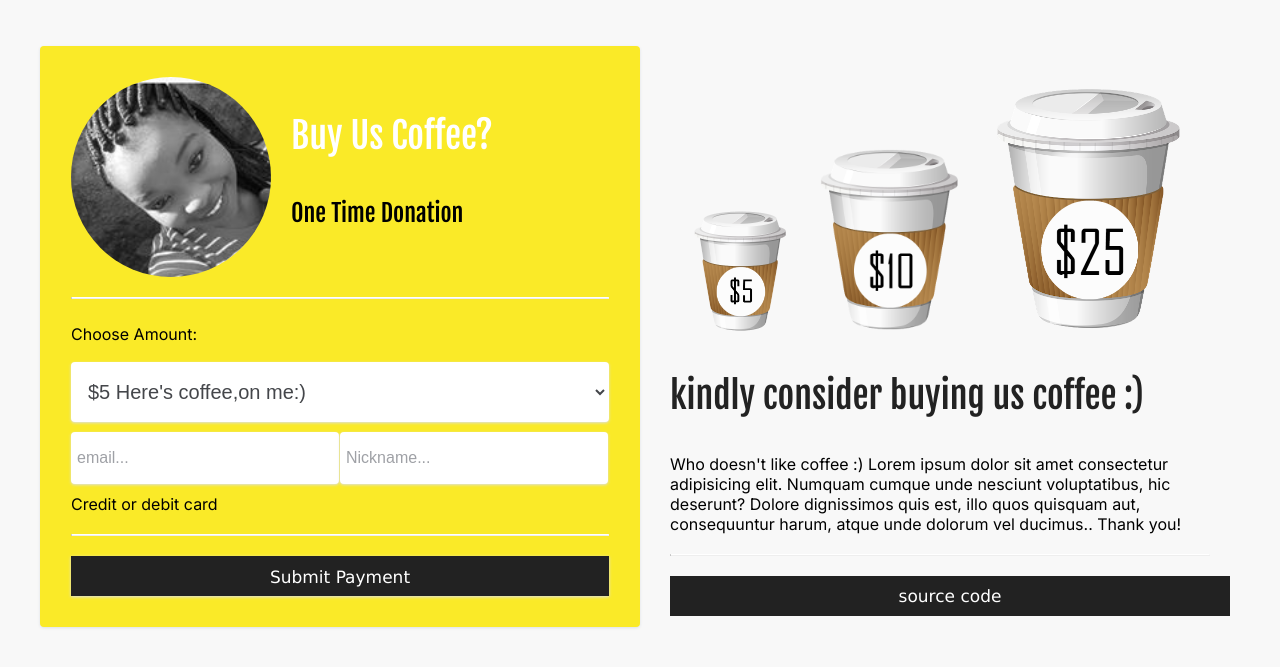
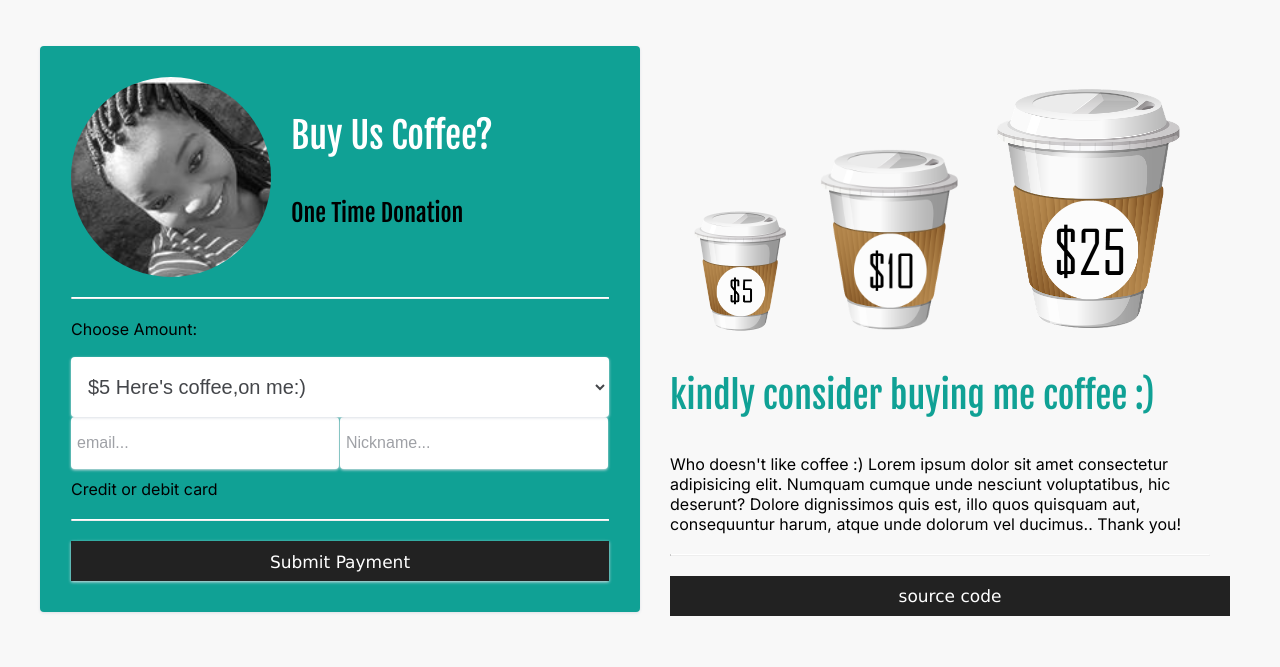
Before and after one commit to Marlinekhavele/buycoffee, a Django app: page / in a window 1280 px wide. Shown: the top 667 px of the page. Run offline with Django 3.2, Linux system fonts and the light colour scheme; some libraries are stand-ins or nearby versions.

Commit message:
changed colors

```diff
--- a/base/templates/base/index.html
+++ b/base/templates/base/index.html
@@ -102,7 +102,7 @@
             <img class="coffee-cup" src="{% static 'images/Coffee5.png' %}">
             <img class="coffee-cup2" src="{% static 'images/Coffee10.png' %}">
             <img class="coffee-cup3" src="{% static 'images/Coffee25.png' %}">
-            <h3>kindly consider buying us coffee :)</h3>
+            <h3>kindly consider buying me coffee :)</h3>
 
             <p>Who doesn't like coffee :)
                 Lorem ipsum dolor sit amet consectetur adipisicing elit. Numquam cumque unde nesciunt voluptatibus, hic
--- a/base/templates/base/template.html
+++ b/base/templates/base/template.html
@@ -52,7 +52,7 @@
         }
 
         #left-wrapper {
-            background-color: rgb(250, 234, 40);
+            background-color: #10a195;
             box-shadow: 0 1px 3px 0 #dce0e6;
             border-radius: 4px;
             border: 1px solid transparent;
@@ -85,7 +85,7 @@
         }
 
         #right-wrapper h3 {
-            color: #222;
+            color: #10a195;
         }
 
         .coffee-cup {
@@ -103,6 +103,7 @@
             width: 200px;
         }
 
+        rgb(250, 234, 40)
         /* ------------------------ FORM FIELDS ------------------------ */
 
         .form-field-12 {
@@ -173,6 +174,7 @@
 
             .column-6 {
                 width: 100%;
+                rgb(250, 234, 40)
             }
         }
 
```
